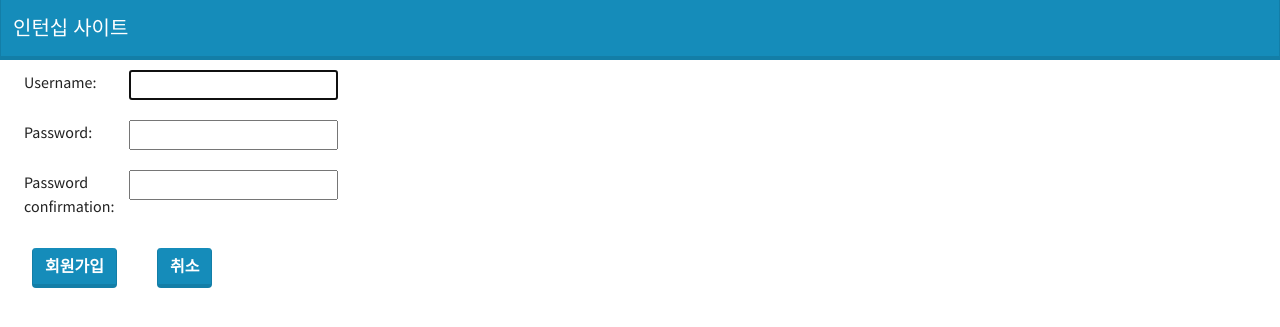
After one commit to nbalance97/InternShip, a Django app: page /common/signup/ in a window 1280 px wide. The commit adds this page. Shown: the top 327 px of the page. Run offline with Django 3.2, Linux system fonts and the light colour scheme; some libraries are stand-ins or nearby versions; some web fonts are replaced.

```diff
--- a/Internship/Interest/admin.py
+++ b/Internship/Interest/admin.py
@@ -1,4 +1,5 @@
 from django.contrib import admin
+from django.contrib.auth.models import User
 from .models import InterestCompany
 
 # Register your models here.
--- a/Internship/Interest/models.py
+++ b/Internship/Interest/models.py
@@ -1,8 +1,10 @@
 from django.db import models
+from django.contrib.auth.models import User
 # Create your models here.
 
 
 class InterestCompany(models.Model):
+    user = models.ForeignKey(User, on_delete=models.CASCADE) # User 삭제시 관련 데이터들도 삭제되게끔.
     company_name = models.CharField(max_length=100)
     intern_title = models.CharField(max_length=100)
     duration = models.DateTimeField()
--- /dev/null
+++ b/Internship/common/forms.py
@@ -0,0 +1,3 @@
+
+
+from django.contrib.auth.models import User
--- /dev/null
+++ b/Internship/common/templates/common/signup.html
@@ -0,0 +1,24 @@
+{% extends './base.html' %}
+
+{% block content %}
+    <form method="POST" action="{% url 'common-signup' %}"> {% csrf_token %}
+        <div class="row" style="float:none; margin:0 auto;">
+            <div class="row" style="float:none; margin:10px auto;">
+                <div class="col-sm-1">{{form.username.label_tag}}</div>
+                <div class="col-sm-6">{{form.username}}</div>
+            </div>
+            <div class="row" style="float:none; margin:10px auto;">
+                <div class="col-sm-1">{{form.password1.label_tag}}</div>
+                <div class="col-sm-6">{{form.password1}}</div>
+            </div>
+            <div class="row" style="float:none; margin:10px auto;">
+                <div class="col-sm-1">{{form.password2.label_tag}}</div>
+                <div class="col-sm-6">{{form.password2}}</div>
+            </div>
+        </div>
+        <div class="row" style="margin:10px">
+            <div class="col-sm-offset-3 col-sm-1" style="margin:10px"><input type="submit" class="btn btn-primary" value="회원가입"></div>
+            <div class="col-sm-offset-3 col-sm-1" style="margin:10px"><a class="btn btn-primary" href="{% url 'company-list' %}">취소</a></div>
+        </div>
+    </form>
+{% endblock content %}
--- a/Internship/common/urls.py
+++ b/Internship/common/urls.py
@@ -1,7 +1,9 @@
 
 from django.urls import path, include
 from django.contrib.auth import views as auth_views
-
+from .views import signup
 urlpatterns = [
     path('login/', auth_views.LoginView.as_view(template_name='common/login.html'), name="common-login"),
+    path('logout/', auth_views.LogoutView.as_view(), name="common-logout"),
+    path('signup/', signup, name="common-signup")
 ]
--- a/Internship/common/views.py
+++ b/Internship/common/views.py
@@ -1,3 +1,19 @@
-from django.shortcuts import render
+from django.shortcuts import render, redirect
+from django.contrib.auth import authenticate, login
+from django.contrib.auth.forms import UserCreationForm
+# Create your views here.
 
-# Create your views here.
+
+def signup(request):
+    if request.method == "POST":
+        form = UserCreationForm(request.POST)
+        if form.is_valid():
+            form.save()
+            username = form.cleaned_data.get('username')
+            password = form.cleaned_data.get('password1')
+            user = authenticate(username=username, password=password)
+            login(request, user)
+            return redirect('company-list')
+    else:
+        form = UserCreationForm()
+    return render(request, 'common/signup.html', {'form': form})
```
Also changed, not shown: Internship/Interest/templates/Interest/interestcompany_list.html (+12 -3 lines), Internship/Interest/views.py (+14 -1 lines), Internship/db.sqlite3.
